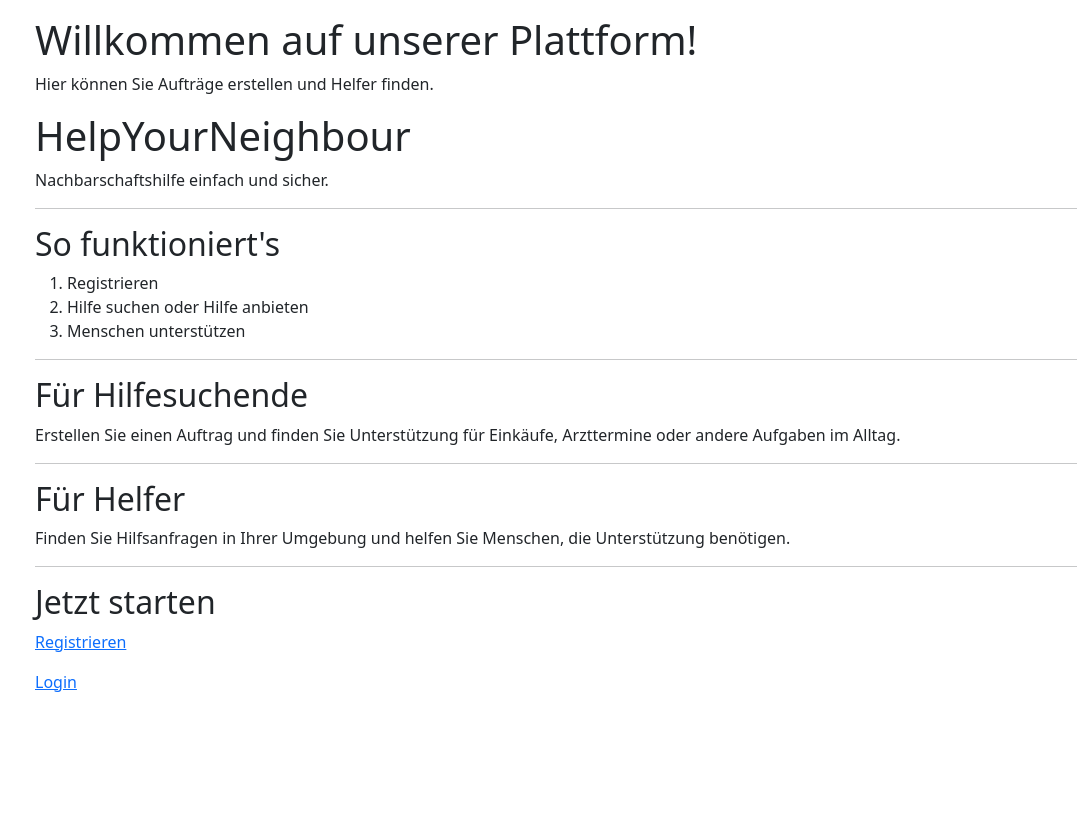
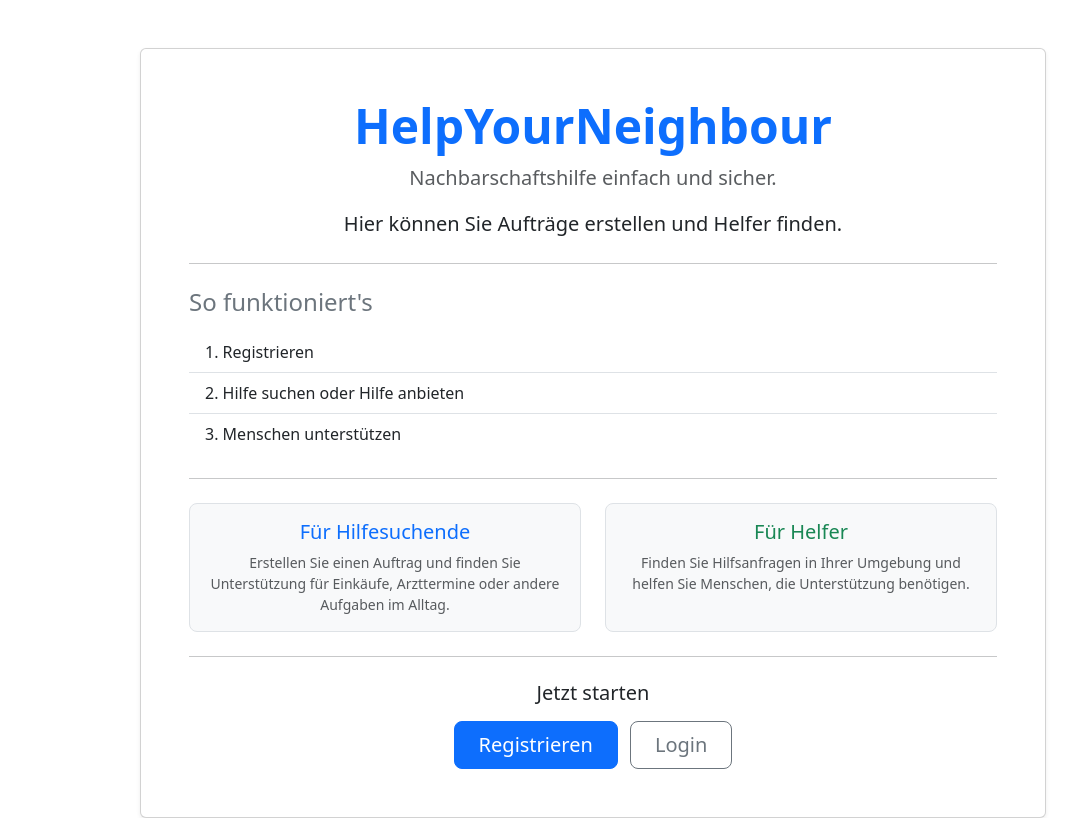
Before and after one commit to Yasin-Jewabreh/webapp, a Flask app: page / in a window 1280 px wide. Shown: the part 57-875 px from the top of the page, without its empty margins (47-1124 px from the left). Before the commit the page ends 749 px from the top, so only its background shows below. Run offline with Flask 3, Linux system fonts and the light colour scheme; some libraries are stand-ins or nearby versions.

Commit message:
complete WTForms integration, refactor backend routes and update frontend templates

```diff
--- a/app.py
+++ b/app.py
@@ -215,21 +215,24 @@ def auftrag_annehmen(auftrag_id):
 
 
 @app.route("/chat/<int:empfaenger_id>", methods=["GET", "POST"])
+@login_required  # Wichtig, damit current_user existiert!
 def chat(empfaenger_id):
     if request.method == "POST":
         neue_nachricht = Nachricht(
             inhalt=request.form["inhalt"],
-            sender_id=1,
+            sender_id=current_user.id,  # Dynamisch!
             empfaenger_id=empfaenger_id
         )
         db.session.add(neue_nachricht)
         db.session.commit()
+
+    # Filtert Nachrichten zwischen dem aktuellen User und dem Empfänger
     nachrichten = Nachricht.query.filter(
-        (Nachricht.sender_id == 1) |
-        (Nachricht.empfaenger_id == 1)
+        ((Nachricht.sender_id == current_user.id) & (Nachricht.empfaenger_id == empfaenger_id)) |
+        ((Nachricht.sender_id == empfaenger_id) & (Nachricht.empfaenger_id == current_user.id))
     ).all()
+
     return render_template("chat.html", nachrichten=nachrichten)
-
 
 if __name__ == "__main__":
     app.run(debug=True)
--- a/templates/startseite.html
+++ b/templates/startseite.html
@@ -3,57 +3,64 @@
 {% block TITLE %}Startseite{% endblock %}
 
 {% block CONTENT %}
-    <h1>Willkommen auf unserer Plattform!</h1>
-    <p>Hier können Sie Aufträge erstellen und Helfer finden.</p>
+<div class="container container-sm mt-5">
+    <div class="row justify-content-center">
+        <div class="col-12 col-md-10"> <div class="card shadow-sm">
+                <div class="card-body p-5">
 
-<h1>HelpYourNeighbour</h1>
+                    <div class="text-center mb-4">
+                        <h1 class="display-5 fw-bold text-primary">HelpYourNeighbour</h1>
+                        <p class="lead text-muted">Nachbarschaftshilfe einfach und sicher.</p>
+                        <p class="fs-5">Hier können Sie Aufträge erstellen und Helfer finden.</p>
+                    </div>
 
-<p>
-    Nachbarschaftshilfe einfach und sicher.
-</p>
+                    <hr class="my-4">
 
-<hr>
+                    <div class="mb-4">
+                        <h3 class="h4 mb-3 text-secondary">So funktioniert's</h3>
+                        <ol class="list-group list-group-numbered list-group-flush mb-3">
+                            <li class="list-group-item bg-transparent">Registrieren</li>
+                            <li class="list-group-item bg-transparent">Hilfe suchen oder Hilfe anbieten</li>
+                            <li class="list-group-item bg-transparent">Menschen unterstützen</li>
+                        </ol>
+                    </div>
 
-<h2>So funktioniert's</h2>
+                    <hr class="my-4">
 
-<ol>
-    <li>Registrieren</li>
-    <li>Hilfe suchen oder Hilfe anbieten</li>
-    <li>Menschen unterstützen</li>
-</ol>
+                    <div class="row text-center g-4 mb-4">
+                        <div class="col-md-6">
+                            <div class="p-3 border rounded-3 bg-light h-100">
+                                <h4 class="h5 text-primary">Für Hilfesuchende</h4>
+                                <p class="small text-muted mb-0">
+                                    Erstellen Sie einen Auftrag und finden Sie Unterstützung für Einkäufe, Arzttermine oder andere Aufgaben im Alltag.
+                                </p>
+                            </div>
+                        </div>
+                        <div class="col-md-6">
+                            <div class="p-3 border rounded-3 bg-light h-100">
+                                <h4 class="h5 text-success">Für Helfer</h4>
+                                <p class="small text-muted mb-0">
+                                    Finden Sie Hilfsanfragen in Ihrer Umgebung und helfen Sie Menschen, die Unterstützung benötigen.
+                                </p>
+                            </div>
+                        </div>
+                    </div>
 
-<hr>
+                    <hr class="my-4">
 
-<h2>Für Hilfesuchende</h2>
+                    <div class="text-center">
+                        <h3 class="h5 mb-3">Jetzt starten</h3>
+                        <div class="d-grid gap-2 d-md-block">
+                            <a href="{{ url_for('rolle_waehlen') }}" class="btn btn-primary btn-lg rounded-3 me-md-2 px-4">Registrieren</a>
+                            <a href="{{ url_for('login') }}" class="btn btn-outline-secondary btn-lg rounded-3 px-4">
+                                Login
+                            </a>
+                        </div>
+                    </div>
 
-<p>
-    Erstellen Sie einen Auftrag und finden Sie Unterstützung
-    für Einkäufe, Arzttermine oder andere Aufgaben im Alltag.
-</p>
-
-<hr>
-
-<h2>Für Helfer</h2>
-
-<p>
-    Finden Sie Hilfsanfragen in Ihrer Umgebung und helfen Sie
-    Menschen, die Unterstützung benötigen.
-</p>
-
-<hr>
-
-<h2>Jetzt starten</h2>
-
-<p>
-    <a href="{{ url_for('rolle_auswaehlen') }}">
-        Registrieren
-    </a>
-</p>
-
-<p>
-    <a href="{{ url_for('login') }}">
-        Login
-    </a>
-</p>
-
+                </div>
+            </div>
+        </div>
+    </div>
+</div>
 {% endblock %}
```
Also changed, not shown: templates/dashboard.html (+49 -11 lines), templates/rolle_auswaehlen.html (+27 -25 lines).
